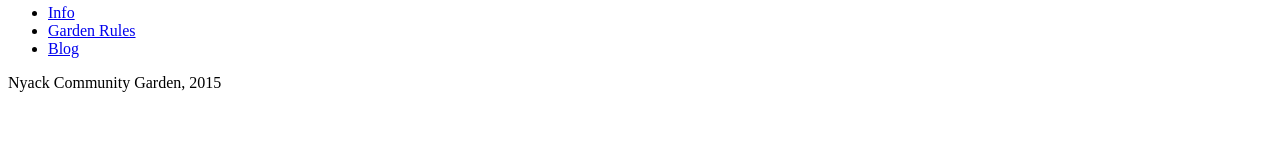
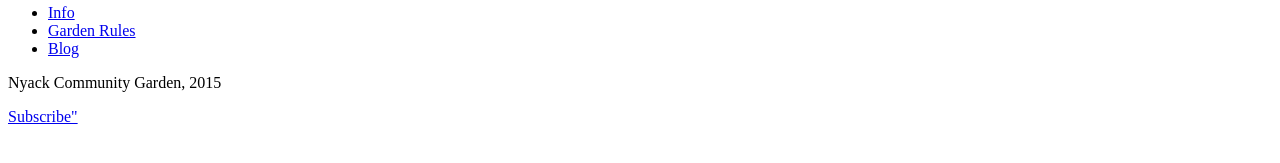
Before and after one commit to bosborne/nyackcommunitygarden, a Jekyll site: the page built from index.html, in a window 1280 px wide. Shown: the part 512-675 px from the top of the page. Built offline with Jekyll 4.4.1, drawn with Linux system fonts in a browser that asks for light colours; Markdown is read by kramdown in place of the engine named in the settings.

Commit message:
Add description to config, and feed for RSS

```diff
--- a/_layouts/default.html
+++ b/_layouts/default.html
@@ -44,7 +44,7 @@
     <div class="footer">
 			{% include navigation.html %}
 			<p>Nyack Community Garden, 2015</p>
-      <link href="/feed.xml" type="application/atom+xml" rel="alternate" title="Subscribe" />
+      <a href="/feed.xml" type="application/atom+xml" rel="subscribe">Subscribe"<a/>
     </div>
   </body>
 </html>
```
